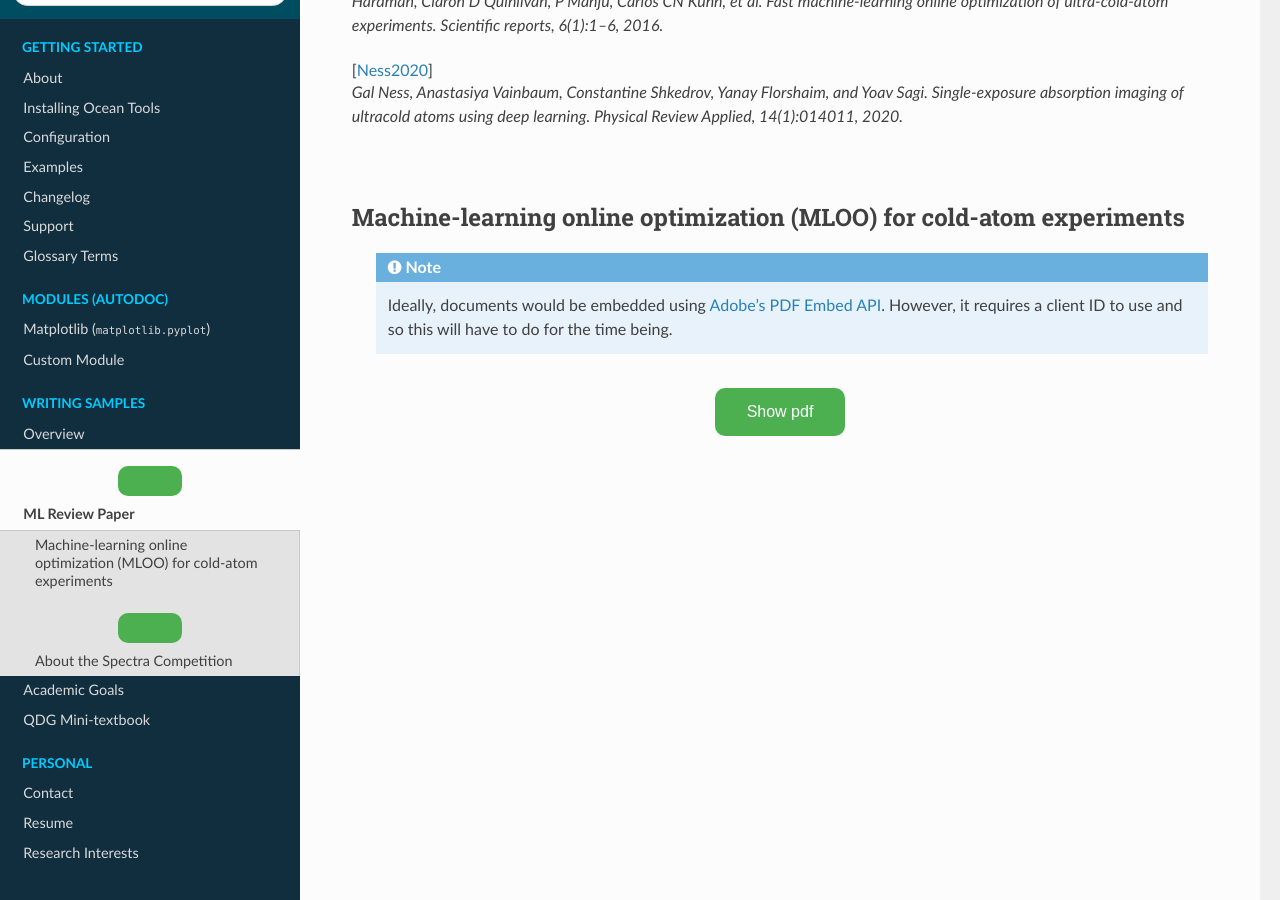
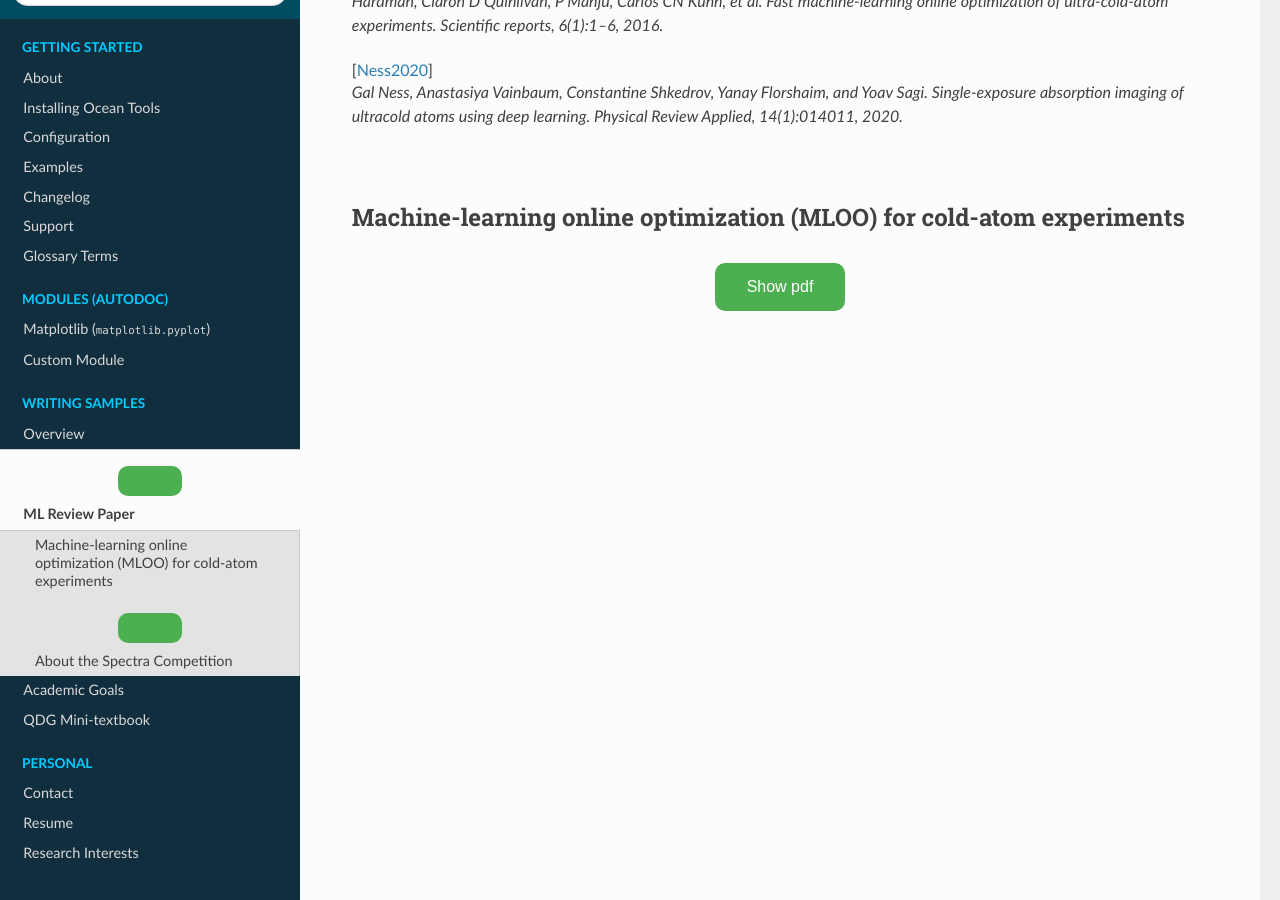
Before and after one commit to rcywang/d-wave-demodoc, a Sphinx documentation site: the page built from docs/MLOO.rst, in a window 1280 px wide and 900 px high, scrolled down 892 px. Built offline with Sphinx 7.4.7 and the Read the Docs theme 2.0.0, drawn with Linux system fonts in a browser that asks for light colours.

Commit message:
remove title

```diff
--- a/docs/MLOO.rst
+++ b/docs/MLOO.rst
@@ -41,16 +41,9 @@
 *********************************************************************
 
 
-    .. note::
-
-      Ideally, documents would be embedded using `Adobe's PDF Embed API <https://www.adobe.io/apis/documentcloud/dcsdk/pdf-embed.html>`_. However, it requires a client ID to use and so this will have to do for the time being.
-
-.. :pdfembed:`src:_static/PDFs/MLOOpaper_RachelWang.pdf#view=FitH&zoom=100, height:1000, width:100%, align:middle`
-
 .. raw:: html
 
     <head>
-     <title>Adobe PDF Embed API MLOO Paper</title>
      <meta charset="utf-8"/>
      <meta http-equiv="X-UA-Compatible" content="IE=edge,chrome=1"/>
      <meta id="viewport" name="viewport" content="width=device-width, initial-scale=1"/>
```
